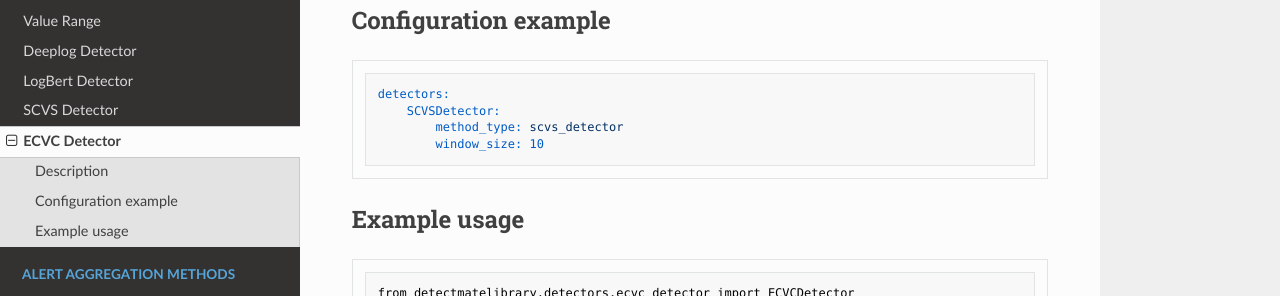
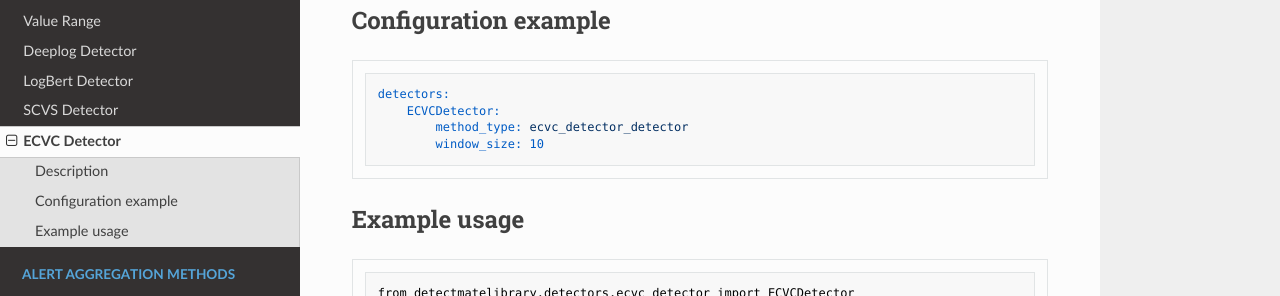
Before and after one commit to ait-detectmate/DetectMateLibrary, an MkDocs documentation site: the page built from docs/detectors/ecvc_detector.md, in a window 1280 px wide and 900 px high, scrolled down 354 px. Shown: the part 156-452 px from the top of the window. Built offline with MkDocs 1.6.1, drawn with Linux system fonts in a browser that asks for light colours; nearby versions of some CDN libraries.

Commit message:
minor doc correction

````diff
--- a/docs/detectors/ecvc_detector.md
+++ b/docs/detectors/ecvc_detector.md
@@ -16,8 +16,8 @@ A count vector is form by counting the number of appearance of each event ID in
 
 ```yaml
 detectors:
-    SCVSDetector:
-        method_type: scvs_detector
+    ECVCDetector:
+        method_type: ecvc_detector_detector
         window_size: 10
 ```
 
````
